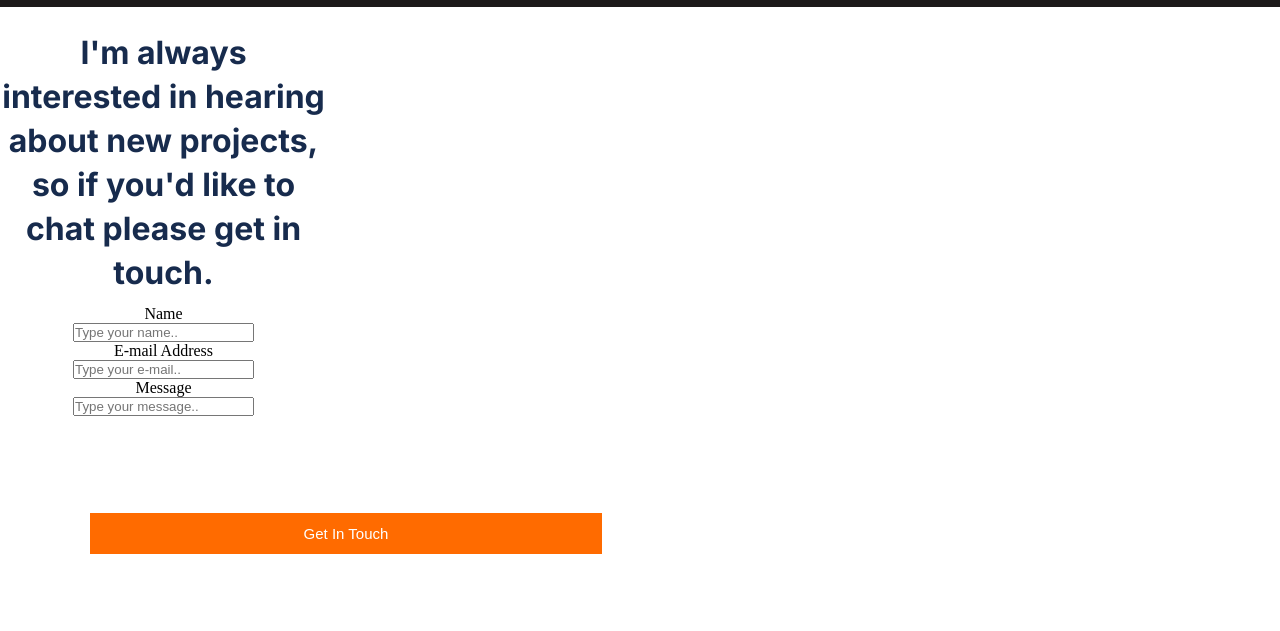
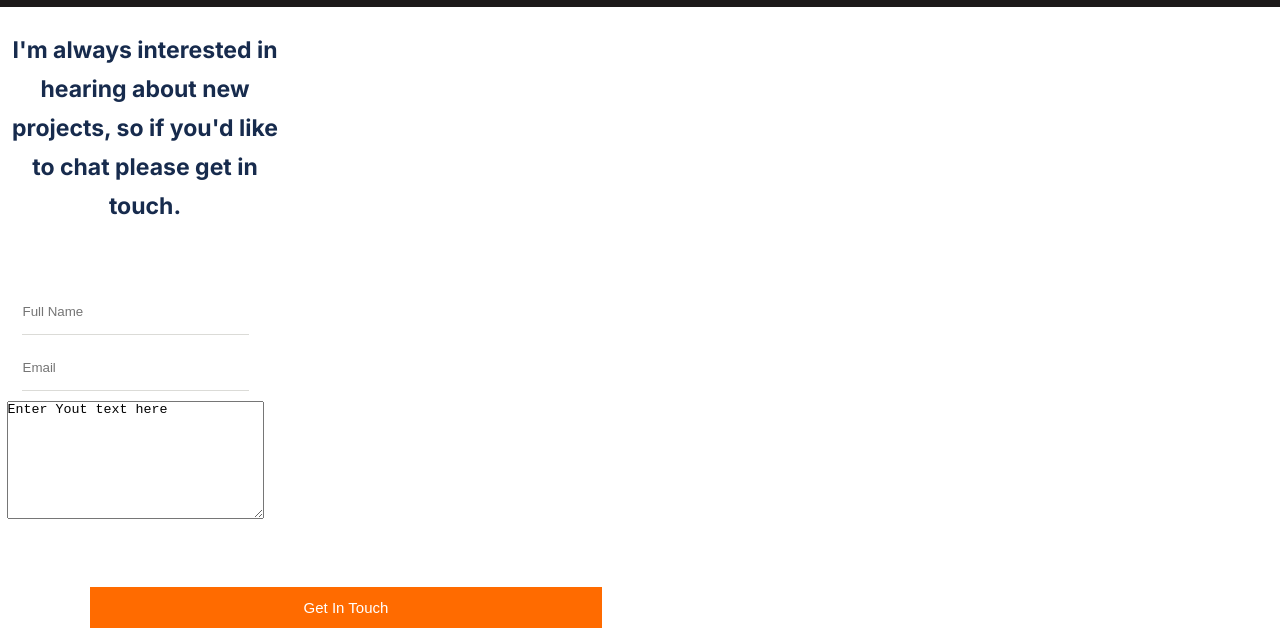
Before and after one commit to ademibowale/my-portfolio1, a website: page index.html in a window 1280 px wide. Shown: the part 4913-5544 px from the top of the page. Drawn offline with Linux system fonts and the light colour scheme.

Commit message:
Modify the contact form

```diff
--- a/index.html
+++ b/index.html
@@ -176,12 +176,9 @@
         <h3 class="intro-text">I'm always interested in hearing about new projects, so if you'd like to chat please get in touch.</h3>
         <div class="container"></div>
         <form class="form" action="/form/submit" method="POST">
-            <label for="fname">Name</label>
-            <input type="text" id="fname" name="name" placeholder="Type your name..">
-            <label for="mail">E-mail Address</label>
-            <input type="text" id="mail" name="e-mail" placeholder="Type your e-mail..">
-            <label class="text-box" for="message">Message</label>
-            <input id="message" name="message" placeholder="Type your message..">
+            <input type="text" id="fname" name="name" placeholder="Full Name">
+            <input type="text" id="mail" name="e-mail" placeholder="Email">
+           <textarea name="message" id="" cols="30" rows="10">Enter Yout text here</textarea>
             </input>
         </form>
         <button class="get-button" type="button">Get In Touch</button>
--- a/styles.css
+++ b/styles.css
@@ -355,41 +355,33 @@
     }
 
     .intro-text {
+
         position: static;
-        width: 327px;
-        height: 216px;
+        width: 290px;
+        height: 200px;
         left: 0px;
         top: 0px;
         font-family: 'Inter';
         font-style: normal;
         font-weight: 700;
-        font-size: 32px;
-        line-height: 44px;
-        /* or 138% */
+        font-size: 23px;
+        line-height: 39px;
         text-align: center;
-        /* Neutrals/N800 */
         color: #172B4D;
-        /* Inside auto layout */
-        flex: none;
-        order: 0;
-        flex-grow: 0;
         margin: 24px 0px;
     }
 
     .form {
+        font-family: 'Inter';
+        font-style: normal;
         display: flex;
         flex-direction: column;
         align-items: center;
+        grid-row-gap: 10px;
         padding: 0px;
         position: static;
-        width: 327px;
-        height: 140px;
-        left: 24px;
-        top: 394px;
-        /* Inside auto layout */
-        flex: none;
-        order: 1;
-        flex-grow: 0;
+        width: 270px;
+        height: 230px;
         margin: 58px 0px;
     }
 
@@ -442,3 +434,17 @@
     .logon {
         width: 10px;
     }
+
+    #fname,
+    #mail {
+        border-bottom: 1px solid #dbdbd7;
+        width: 227px;
+        border-right-width: 0px;
+        border-top-width: 0px;
+        border-left-width: 0px;
+        padding: 15px 1px;
+    }
+
+    textarea {
+        height: 127px;
+    }
```
